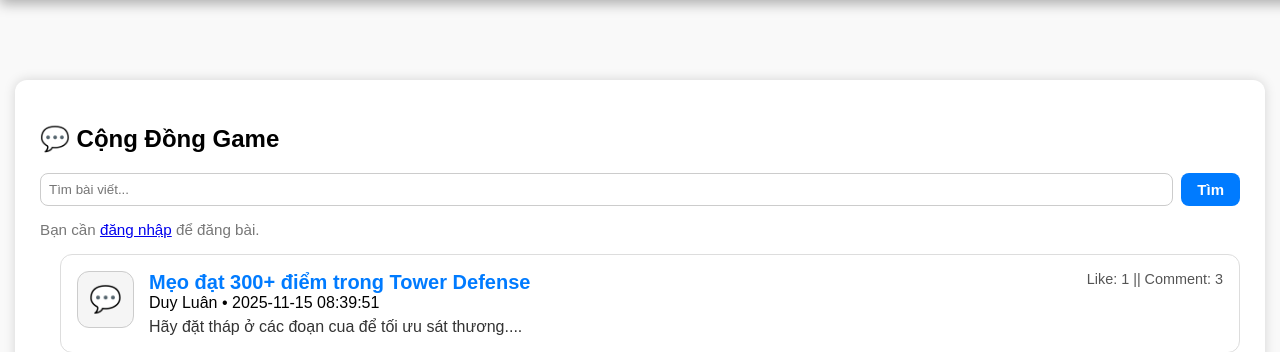
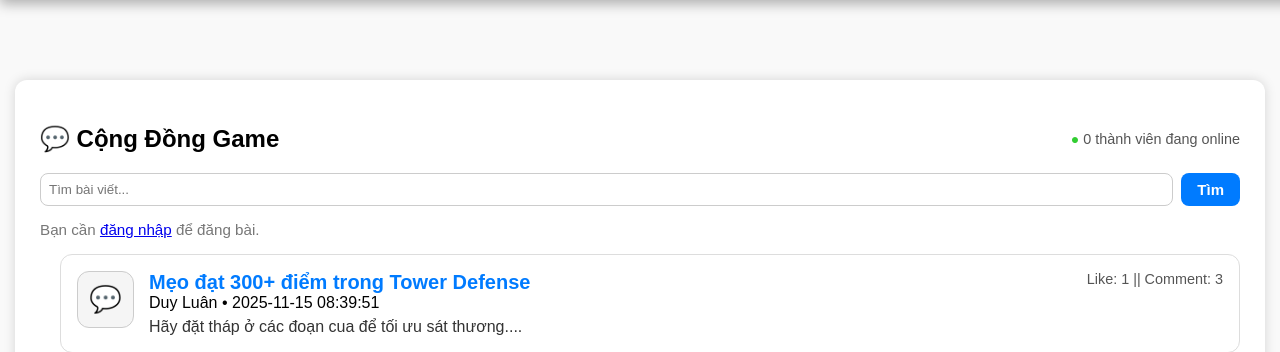
Before and after one commit to DuyLuan2107/TowerDefense, a PHP site: page /forum_list.php in a window 1280 px wide. Shown: the part 84-436 px from the top of the page. Run offline with PHP 8.4, Linux system fonts and the light colour scheme; data comes from the database, SQL or seed files in the repository; tables that the repository leaves empty hold one stand-in row (values such as "Sample post").

Commit message:
chore(forum_list.php): thêm đếm số thành viên online vào tiêu đề diễn đàn

```diff
--- a/forum_list.php
+++ b/forum_list.php
@@ -1,6 +1,15 @@
 <?php
 if (session_status() === PHP_SESSION_NONE) session_start();
 require_once 'db/connect.php';
+
+// ========================= ONLINE COUNT =========================
+$sqlOnline = "
+    SELECT COUNT(*) AS total
+    FROM users
+    WHERE last_activity >= NOW() - INTERVAL 60 SECOND
+";
+$onlineCount = $conn->query($sqlOnline)->fetch_assoc()['total'] ?? 0;
+
 include 'includes/header.php';
 
 // ===================== TÌM KIẾM =====================
@@ -62,7 +71,15 @@ $result = $stmt->get_result();
 ?>
 
 <div class="forum-container">
-  <h2>💬 Cộng Đồng Game</h2>
+  <!-- TIÊU ĐỀ + ONLINE -->
+  <div style="display:flex; justify-content:space-between; align-items:center;">
+      <h2>💬 Cộng Đồng Game</h2>
+
+      <div style="font-size:0.9em; color:#555;">
+          <span style="color:limegreen; font-size:14px;">●</span>
+          <?= $onlineCount ?> thành viên đang online
+      </div>
+  </div>
 
   <!-- Form tìm kiếm + gợi ý -->
   <form method="get" style="position:relative; margin-bottom:15px; display:flex; gap:8px;">
```
